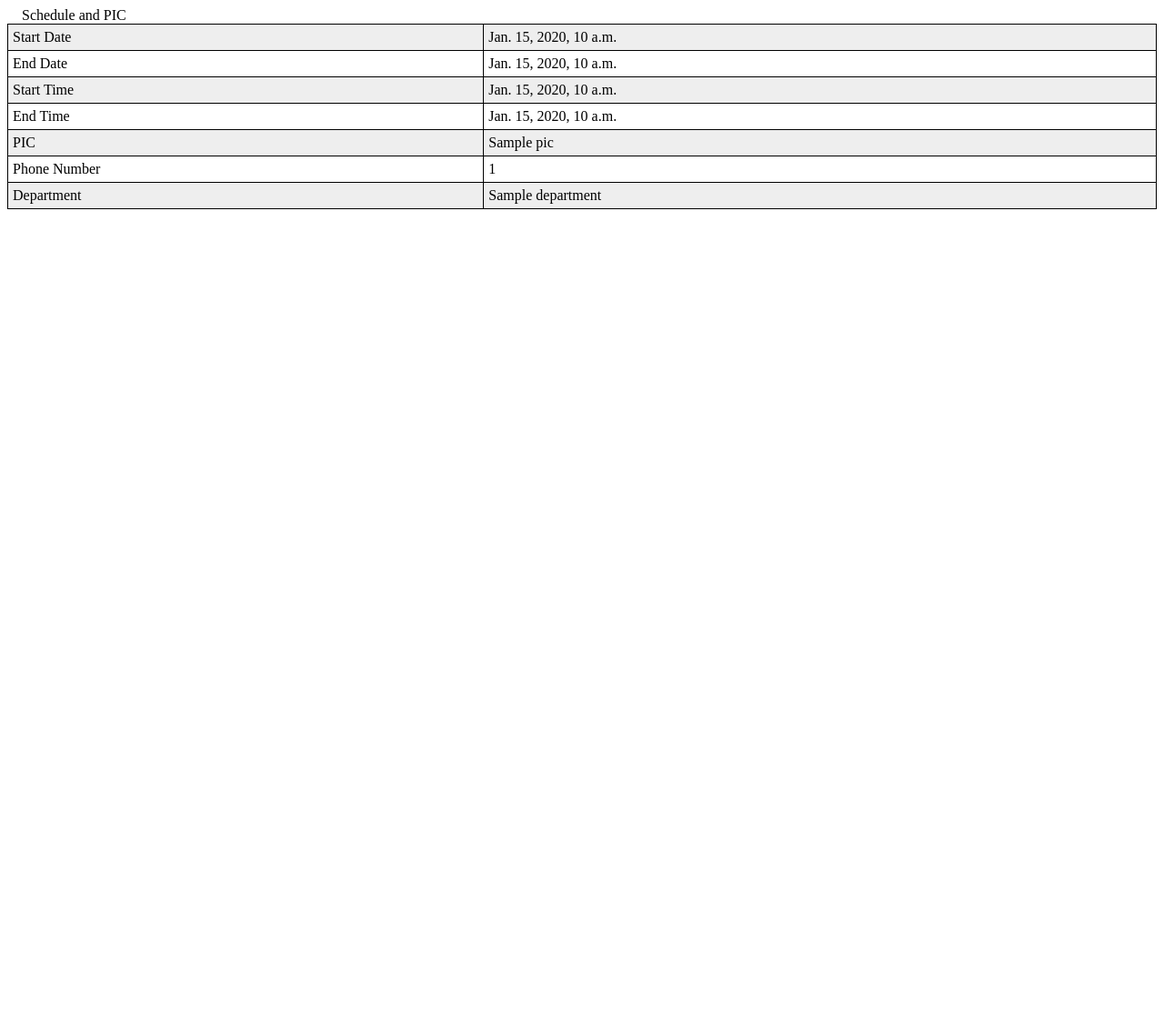
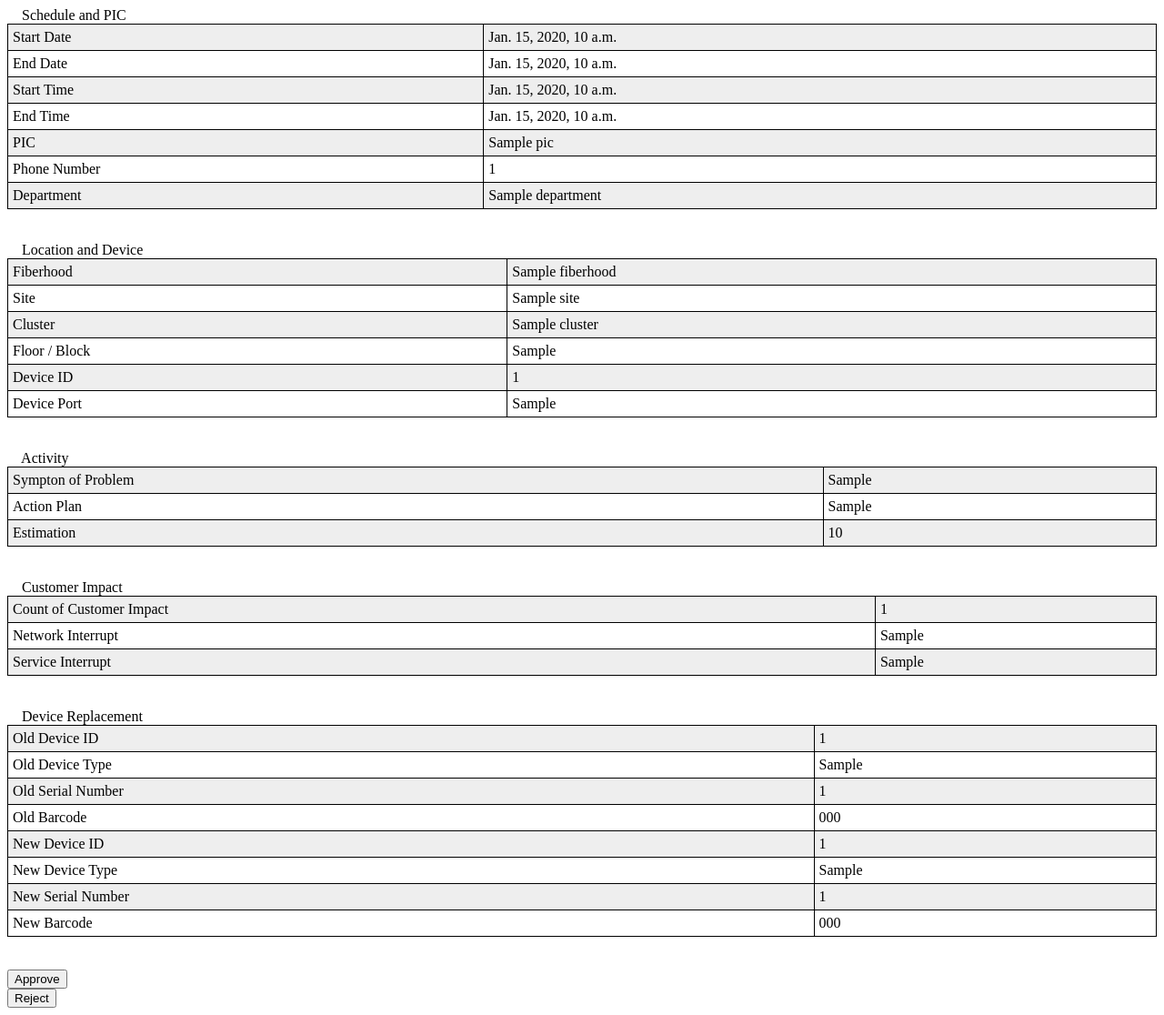
Before and after one commit to fadlimfp94/mis, a Django app: template forms/templates/forms/detail.html in a window 1280 px wide. Shown: the whole page at 91% size. Before the commit the page ends 230 px from the top, so only its background shows below. Run offline with Django 3.2, Linux system fonts and the light colour scheme; the template is opened without the code that fills it: most values are stand-ins (such as "Sample title", 1, 10 or a date in 2020).

Commit message:
add detail and approval by admin

```diff
--- a/forms/templates/forms/detail.html
+++ b/forms/templates/forms/detail.html
@@ -35,33 +35,149 @@ table#t01 th {
   </tr>
   <tr>
       <td>Start Date</td>
-      <td>{{ schedlue_and_pic.start_date }}</td>
+      <td>{{ schedule_and_pic.start_date }}</td>
   </tr>
   <tr>
       <td>End Date</td>
-      <td>{{ schedlue_and_pic.end_date }}</td>
+      <td>{{ schedule_and_pic.end_date }}</td>
   </tr>
   <tr>
       <td>Start Time</td>
-      <td>{{ schedlue_and_pic.start_time }}</td>
+      <td>{{ schedule_and_pic.start_time }}</td>
   </tr>
   <tr>
       <td>End Time</td>
-      <td>{{ schedlue_and_pic.end_time }}</td>
+      <td>{{ schedule_and_pic.end_time }}</td>
   </tr>
   <tr>
       <td>PIC</td>
-      <td>{{ schedlue_and_pic.pic }}</td>
+      <td>{{ schedule_and_pic.pic }}</td>
   </tr>
   <tr>
       <td>Phone Number</td>
-      <td>{{ schedlue_and_pic.phone_number }}</td>
+      <td>{{ schedule_and_pic.phone_number }}</td>
   </tr>
   <tr>
       <td>Department</td>
-      <td>{{ schedlue_and_pic.department }}</td>
+      <td>{{ schedule_and_pic.department }}</td>
   </tr>
 </table>
+<br><br>
+<table id="t01">
+  <tr>
+    Location and Device
+  </tr>
+  <tr>
+      <td>Fiberhood</td>
+      <td>{{ location_and_device.fiberhood }}</td>
+  </tr>
+  <tr>
+      <td>Site</td>
+      <td>{{ location_and_device.site }}</td>
+  </tr>
+  <tr>
+      <td>Cluster</td>
+      <td>{{ location_and_device.cluster }}</td>
+  </tr>
+  <tr>
+      <td>Floor / Block</td>
+      <td>{{ location_and_device.floor_slash_block }}</td>
+  </tr>
+  <tr>
+      <td>Device ID</td>
+      <td>{{ location_and_device.device_id }}</td>
+  </tr>
+  <tr>
+      <td>Device Port</td>
+      <td>{{ location_and_device.device_port }}</td>
+  </tr>
+</table>
+<br><br>
+<table id="t01">
+  <tr>
+    Activity
+  </tr>
+  <tr>
+      <td>Sympton of Problem</td>
+      <td>{{ activity.symptom_of_problem }}</td>
+  </tr>
+  <tr>
+      <td>Action Plan</td>
+      <td>{{ activity.action_plan }}</td>
+  </tr>
+  <tr>
+      <td>Estimation</td>
+      <td>{{ activity.estimation_duration }}</td>
+  </tr>
+</table>
+<br><br>
+<table id="t01">
+  <tr>
+    Customer Impact
+  </tr>
+  <tr>
+      <td>Count of Customer Impact</td>
+      <td>{{ customer_impact.count_of_customer_impact }}</td>
+  </tr>
+  <tr>
+      <td>Network Interrupt</td>
+      <td>{{ customer_impact.network_interrupt }}</td>
+  </tr>
+  <tr>
+      <td>Service Interrupt</td>
+      <td>{{ customer_impact.service_interrupt }}</td>
+  </tr>
+</table>
+<br><br>
+<table id="t01">
+  <tr>
+    Device Replacement
+  </tr>
+  <tr>
+      <td>Old Device ID</td>
+      <td>{{ device_replacement.old_device_id }}</td>
+  </tr>
+  <tr>
+      <td>Old Device Type</td>
+      <td>{{ device_replacement.old_device_type }}</td>
+  </tr>
+  <tr>
+      <td>Old Serial Number</td>
+      <td>{{ device_replacement.old_serial_number}}</td>
+  </tr>
+  <tr>
+      <td>Old Barcode</td>
+      <td>{{ device_replacement.old_barcode }}</td>
+  </tr>
+  <tr>
+      <td>New Device ID</td>
+      <td>{{ device_replacement.new_device_id }}</td>
+  </tr>
+  <tr>
+      <td>New Device Type</td>
+      <td>{{ device_replacement.new_device_type }}</td>
+  </tr>
+  <tr>
+      <td>New Serial Number</td>
+      <td>{{ device_replacement.new_serial_number}}</td>
+  </tr>
+  <tr>
+      <td>New Barcode</td>
+      <td>{{ device_replacement.new_barcode }}</td>
+  </tr>
+</table>
+<br><br>
+<form action="../approve/"  method="POST">
+        {% csrf_token %}
+        <input type="hidden" name="maintenance_id" value={{maintenance.id}}>
+        <input type="submit" value="Approve" />
+</form>
+<form action="../reject/"  method="POST">
+        {% csrf_token %}
+        <input type="hidden" name="maintenance_id" value={{maintenance.id}}>
+        <input type="submit" value="Reject" />
+</form>
+
 
 </body>
 
--- a/forms/urls.py
+++ b/forms/urls.py
@@ -9,4 +9,6 @@ urlpatterns = [
 	url(r'^create/', views.create_form, name='create_form'),
     url(r'^display/', views.display, name='display'),
     url(r'^detail/', views.detail, name='detail'),
+    url(r'^approve/', views.approve, name='approve'),
+    url(r'^reject/', views.reject, name='reject'),
 ]
```
Also changed, not shown: forms/templates/forms/display.html (+7 -1 lines), forms/views.py (+16 -1 lines), db.sqlite3, 3 other files.
